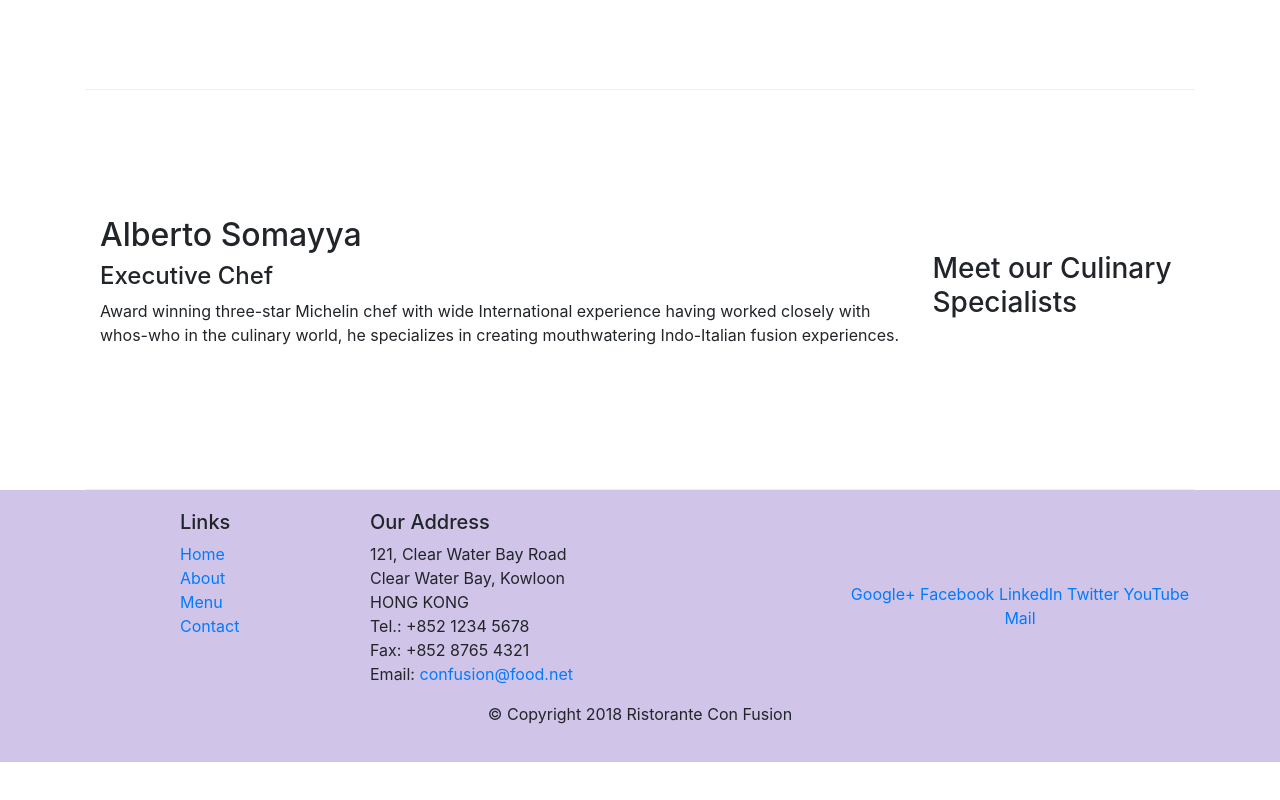
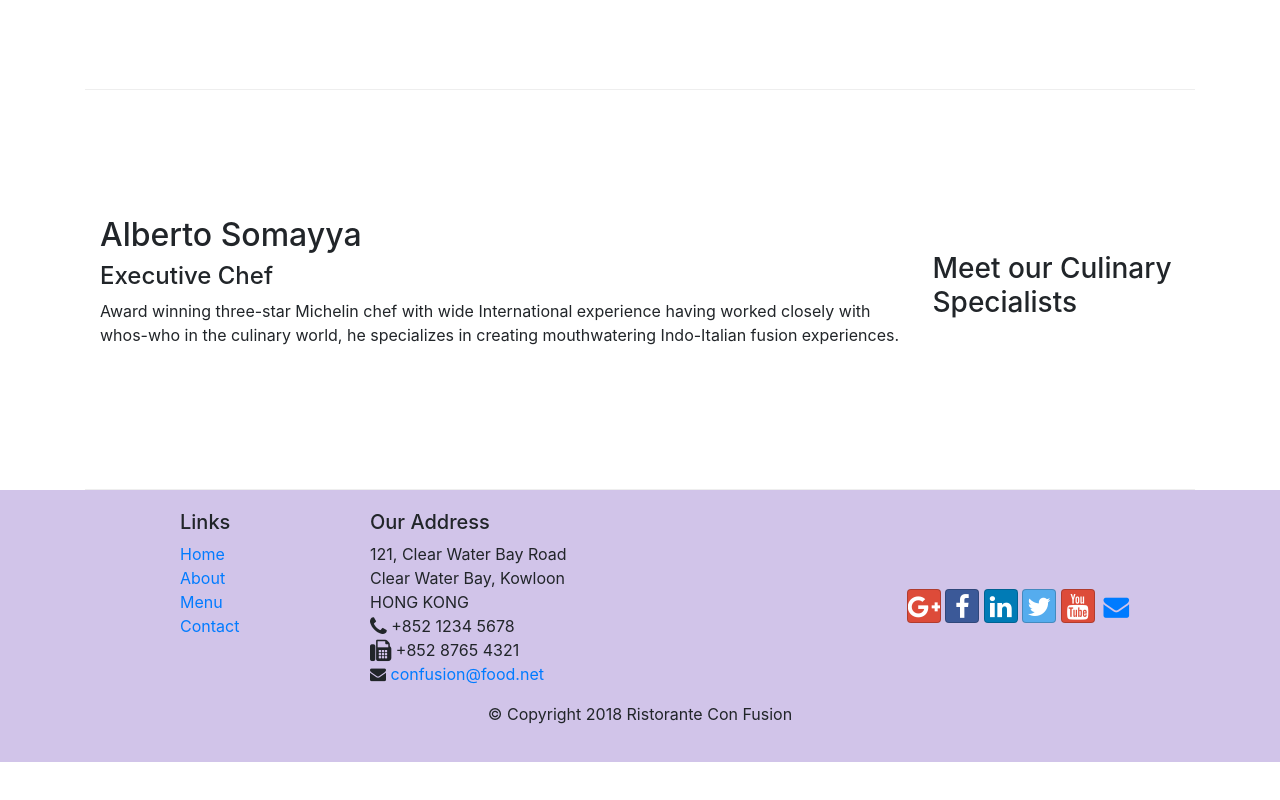
Before and after one commit to Rohit-Mundada/responsive-website-coursera, a website: page index.html in a window 1280 px wide. Shown: the part 1044-1844 px from the top of the page. Drawn offline with nearby package versions, Linux system fonts and the light colour scheme.

Commit message:
Icon Fonts

```diff
--- a/aboutus.html
+++ b/aboutus.html
@@ -14,6 +14,14 @@
       rel="stylesheet"
       href="node_modules/bootstrap/dist/css/bootstrap.min.css"
     />
+    <link
+      rel="stylesheet"
+      href="node_modules/font-awesome/css/font-awesome.min.css"
+    />
+    <link
+      rel="stylesheet"
+      href="node_modules/bootstrap-social/bootstrap-social.css"
+    />
     <link rel="stylesheet" href="./css/styles.css" />
     <title>Ristorante Con Fusion: About Us</title>
   </head>
@@ -29,19 +37,31 @@
         >
           <span class="navbar-toggler-icon"></span>
         </button>
-        <a class="navbar-brand mr-auto" href="./index.html">
+        <a class="navbar-brand ml-auto" href="./index.html">
           Ristorante Con Fusion
         </a>
         <div class="collapse navbar-collapse" id="Navbar">
-          <ul class="navbar-nav mr-auto">
+          <ul class="navbar-nav ml-auto">
             <li class="nav-item">
-              <a class="nav-link" href="./index.html">Home</a>
+              <a class="nav-link" href="./index.html"
+                ><span class="fa fa-home fa-lg"></span> Home</a
+              >
             </li>
             <li class="nav-item active">
-              <a class="nav-link" href="#">About</a>
+              <a class="nav-link" href="#"
+                ><span class="fa fa-info fa-lg"></span> About</a
+              >
             </li>
-            <li class="nav-item"><a class="nav-link" href="#">Menu</a></li>
-            <li class="nav-item"><a class="nav-link" href="#">Contact</a></li>
+            <li class="nav-item">
+              <a class="nav-link" href="#"
+                ><span class="fa fa-list fa-lg"></span> Menu</a
+              >
+            </li>
+            <li class="nav-item">
+              <a class="nav-link" href="#"
+                ><span class="fa fa-address-card fa-lg"></span> Contact</a
+              >
+            </li>
           </ul>
         </div>
       </div>
@@ -163,19 +183,42 @@
               121, Clear Water Bay Road<br />
               Clear Water Bay, Kowloon<br />
               HONG KONG<br />
-              Tel.: +852 1234 5678<br />
-              Fax: +852 8765 4321<br />
-              Email: <a href="mailto:confusion@food.net">confusion@food.net</a>
+              <i class="fa fa-phone fa-lg"></i> +852 1234 5678<br />
+              <i class="fa fa-fax fa-lg"></i> +852 8765 4321<br />
+              <i class="fa fa-envelope fa-lg"></i>
+              <a href="mailto:confusion@food.net">confusion@food.net</a>
             </address>
           </div>
           <div class="col-12 col-sm-4 align-self-center">
             <div class="text-center">
-              <a href="http://google.com/+">Google+</a>
-              <a href="http://www.facebook.com/profile.php?id=">Facebook</a>
-              <a href="http://www.linkedin.com/in/">LinkedIn</a>
-              <a href="http://twitter.com/">Twitter</a>
-              <a href="http://youtube.com/">YouTube</a>
-              <a href="mailto:">Mail</a>
+              <a
+                class="btn btn-social-icon btn-google"
+                href="http://google.com/+"
+                ><i class="fa fa-google-plus fa-lg"></i
+              ></a>
+              <a
+                class="btn btn-social-icon btn-facebook"
+                href="http://www.facebook.com/profile.php?id="
+                ><i class="fa fa-facebook fa-lg"></i
+              ></a>
+              <a
+                class="btn btn-social-icon btn-linkedin"
+                href="http://www.linkedin.com/in/"
+                ><i class="fa fa-linkedin fa-lg"></i
+              ></a>
+              <a
+                class="btn btn-social-icon btn-twitter"
+                href="http://twitter.com/"
+                ><i class="fa fa-twitter fa-lg"></i
+              ></a>
+              <a
+                class="btn btn-social-icon btn-google"
+                href="http://youtube.com/"
+                ><i class="fa fa-youtube fa-lg"></i
+              ></a>
+              <a class="btn btn-social-icon" href="mailto:"
+                ><i class="fa fa-envelope fa-lg"></i
+              ></a>
             </div>
           </div>
         </div>
--- a/index.html
+++ b/index.html
@@ -14,6 +14,14 @@
       rel="stylesheet"
       href="node_modules/bootstrap/dist/css/bootstrap.min.css"
     />
+    <link
+      rel="stylesheet"
+      href="node_modules/font-awesome/css/font-awesome.min.css"
+    />
+    <link
+      rel="stylesheet"
+      href="node_modules/bootstrap-social/bootstrap-social.css"
+    />
     <link rel="stylesheet" href="./css/styles.css" />
     <title>Ristorante Con Fusion</title>
   </head>
@@ -29,19 +37,31 @@
         >
           <span class="navbar-toggler-icon"></span>
         </button>
-        <a class="navbar-brand mr-auto" href="#">
+        <a class="navbar-brand ml-auto" href="#">
           Ristorante Con Fusion
         </a>
         <div class="collapse navbar-collapse" id="Navbar">
-          <ul class="navbar-nav mr-auto">
+          <ul class="navbar-nav ml-auto">
             <li class="nav-item active">
-              <a class="nav-link" href="#">Home</a>
+              <a class="nav-link" href="#"
+                ><span class="fa fa-home fa-lg"></span> Home</a
+              >
             </li>
             <li class="nav-item">
-              <a class="nav-link" href="./aboutus.html">About</a>
+              <a class="nav-link" href="./aboutus.html"
+                ><span class="fa fa-info fa-lg"></span> About</a
+              >
             </li>
-            <li class="nav-item"><a class="nav-link" href="#">Menu</a></li>
-            <li class="nav-item"><a class="nav-link" href="#">Contact</a></li>
+            <li class="nav-item">
+              <a class="nav-link" href="#"
+                ><span class="fa fa-list fa-lg"></span> Menu</a
+              >
+            </li>
+            <li class="nav-item">
+              <a class="nav-link" href="#"
+                ><span class="fa fa-address-card fa-lg"></span> Contact</a
+              >
+            </li>
           </ul>
         </div>
       </div>
@@ -128,19 +148,42 @@
               121, Clear Water Bay Road<br />
               Clear Water Bay, Kowloon<br />
               HONG KONG<br />
-              Tel.: +852 1234 5678<br />
-              Fax: +852 8765 4321<br />
-              Email: <a href="mailto:confusion@food.net">confusion@food.net</a>
+              <i class="fa fa-phone fa-lg"></i> +852 1234 5678<br />
+              <i class="fa fa-fax fa-lg"></i> +852 8765 4321<br />
+              <i class="fa fa-envelope fa-ld"></i>
+              <a href="mailto:confusion@food.net">confusion@food.net</a>
             </address>
           </div>
           <div class="col-12 col-sm-4 align-self-center">
             <div class="text-center">
-              <a href="http://google.com/+">Google+</a>
-              <a href="http://www.facebook.com/profile.php?id=">Facebook</a>
-              <a href="http://www.linkedin.com/in/">LinkedIn</a>
-              <a href="http://twitter.com/">Twitter</a>
-              <a href="http://youtube.com/">YouTube</a>
-              <a href="mailto:">Mail</a>
+              <a
+                class="btn btn-social-icon btn-google"
+                href="http://google.com/+"
+                ><i class="fa fa-google-plus fa-lg"></i
+              ></a>
+              <a
+                class="btn btn-social-icon btn-facebook"
+                href="http://www.facebook.com/profile.php?id="
+                ><i class="fa fa-facebook fa-lg"></i
+              ></a>
+              <a
+                class="btn btn-social-icon btn-linkedin"
+                href="http://www.linkedin.com/in/"
+                ><i class="fa fa-linkedin fa-lg"></i
+              ></a>
+              <a
+                class="btn btn-social-icon btn-twitter"
+                href="http://twitter.com/"
+                ><i class="fa fa-twitter fa-lg"></i
+              ></a>
+              <a
+                class="btn btn-social-icon btn-google"
+                href="http://youtube.com/"
+                ><i class="fa fa-youtube fa-lg"></i
+              ></a>
+              <a class="btn btn-social-icon" href="mailto:"
+                ><i class="fa fa-envelope fa-lg"></i
+              ></a>
             </div>
           </div>
         </div>
--- a/package.json
+++ b/package.json
@@ -15,6 +15,8 @@
   },
   "dependencies": {
     "bootstrap": "^4.0.0",
+    "bootstrap-social": "^5.1.1",
+    "font-awesome": "^4.7.0",
     "jquery": "^3.3.1",
     "popper.js": "^1.12.9"
   }
```
Also changed, not shown: 1 other file.
